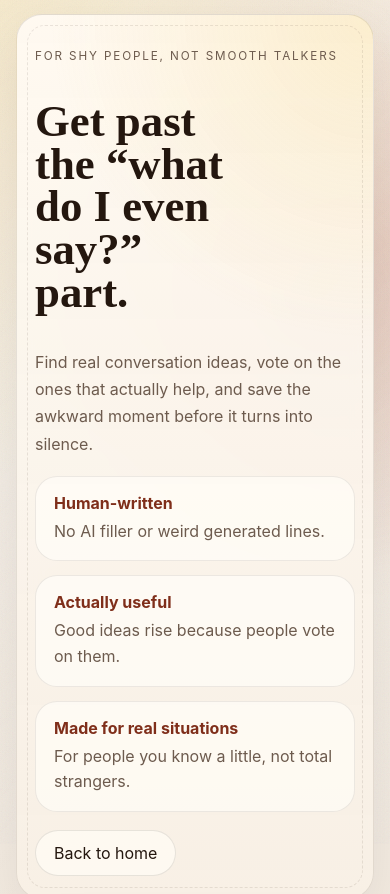
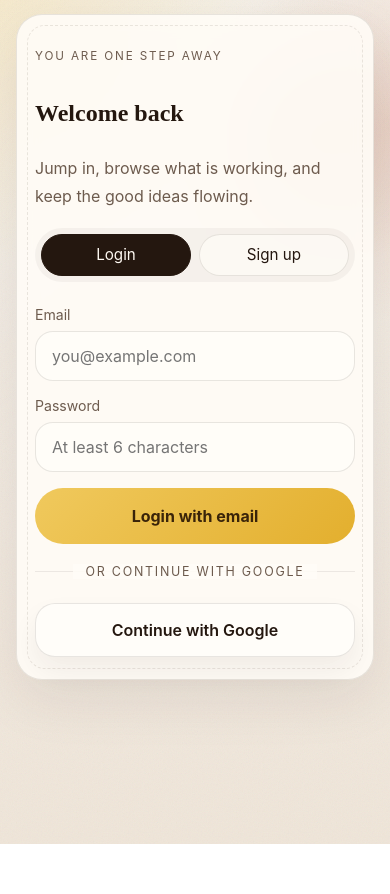
Before and after one commit to BhavikPawar29/IceBreaker, a React (Vite) app: page /login in a window 390 px wide. Shown: the top 894 px of the page. After the commit the page ends 844 px from the top, so only its background shows below. Built offline with nearby package versions, Linux system fonts and the light colour scheme; no server answers.

Commit message:
Hide mobile login promo panel

```diff
--- a/src/components/LoginPage.jsx
+++ b/src/components/LoginPage.jsx
@@ -44,6 +44,7 @@ function LoginPage({
   return (
     <section className="main-shell login-page-shell">
       <div className="login-layout">
+        {!isMobile ? (
           <aside className="login-side section-card">
             <p className="eyebrow">For shy people, not smooth talkers</p>
             <h1>Get past the &ldquo;what do I even say?&rdquo; part.</h1>
@@ -73,6 +74,7 @@ function LoginPage({
               </Link>
             </div>
           </aside>
+        ) : null}
 
         <div className="login-shell section-card">
           <p className="eyebrow">You are one step away</p>
```
Lines whose indentation alone changed are shown as unchanged.
